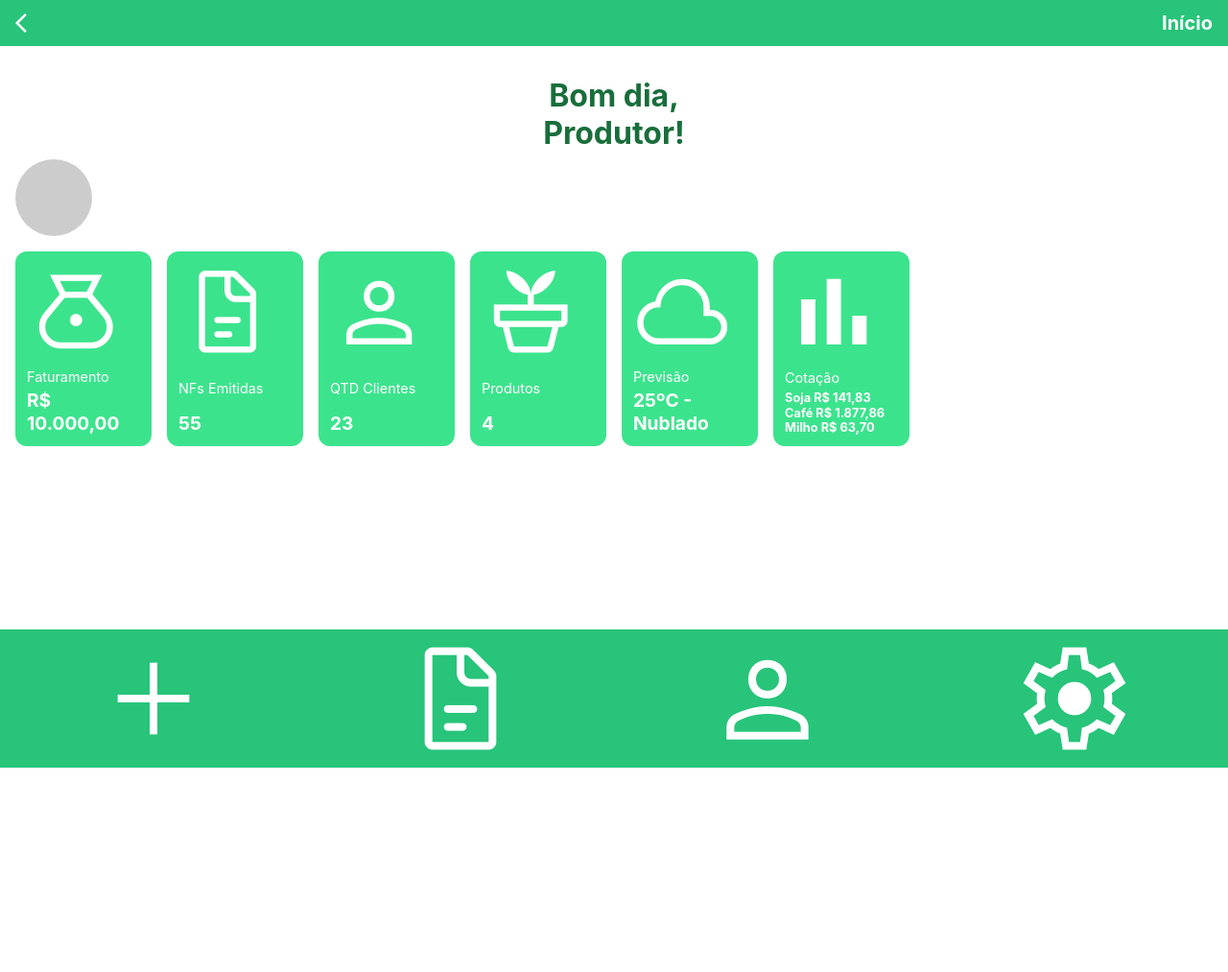
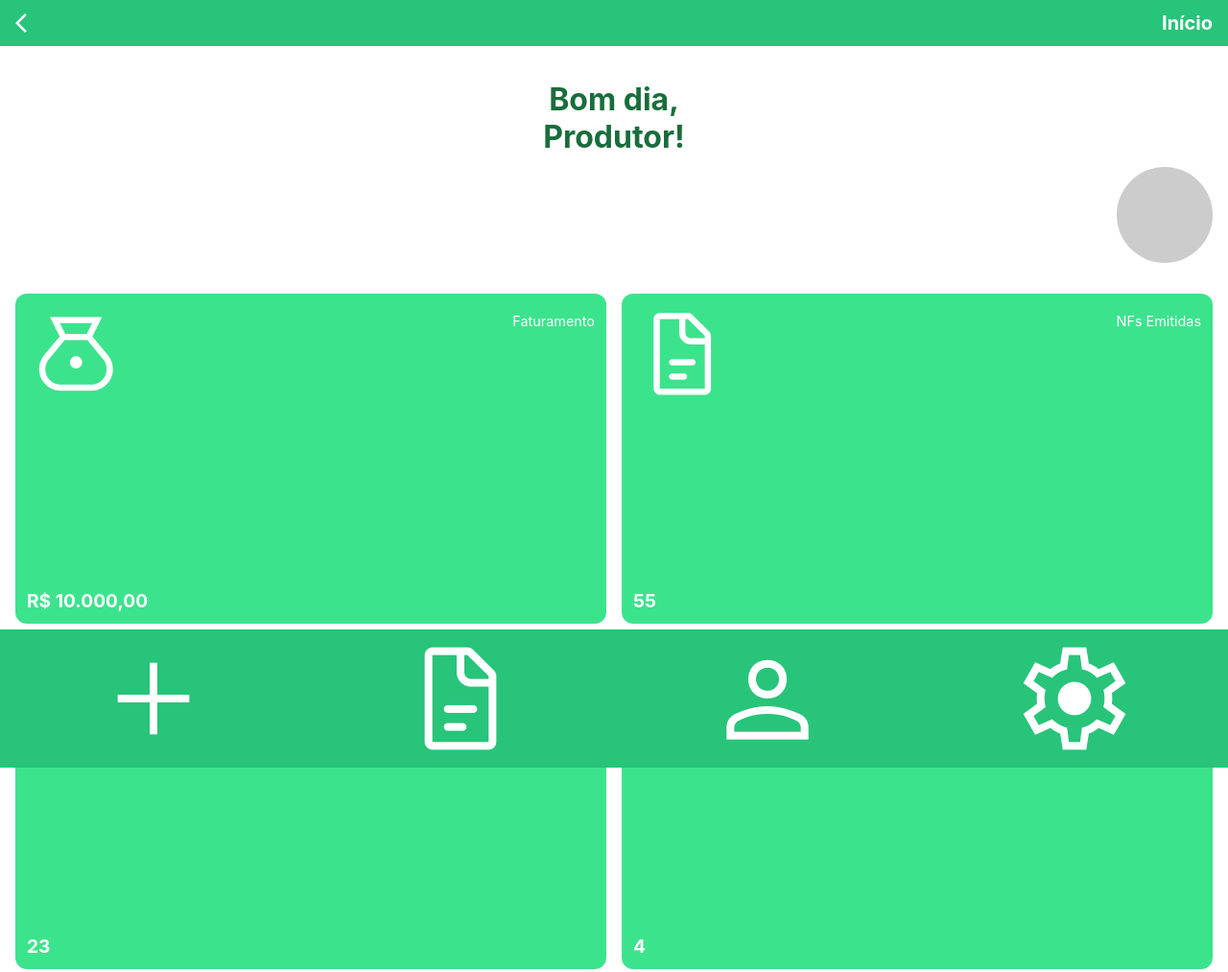
Before and after one commit to ailtonbarreto/nfe-agro-app, a plain HTML site: page home.html in a window 1280 px wide. Shown: the top 1013 px of the page at 96% size. Before the commit the page ends 800 px from the top, so only its background shows below. Drawn offline with nearby package versions, Linux system fonts and the light colour scheme.

Commit message:
Update home.html

```diff
--- a/home.html
+++ b/home.html
@@ -33,6 +33,8 @@
 
     .home-content {
         padding: 1rem;
+        display: flex;
+        flex-direction: column;
     }
 
     .greeting {
@@ -46,16 +48,17 @@
     }
 
     .greeting .avatar {
-        width: 80px;
-        height: 80px;
+        width: 100px;
+        height: 100px;
         border-radius: 50%;
         margin-top: 0.5rem;
         background-color: #ccc;
+        float: right;
     }
 
     .cards {
         display: grid;
-        grid-template-columns: repeat(auto-fill, minmax(140px, 1fr));
+        grid-template-columns: repeat(2, 1fr);
         gap: 1rem;
         margin-top: 1rem;
     }
@@ -64,6 +67,7 @@
         background-color: #3ce38d;
         border-radius: 12px;
         padding: 0.75rem;
+        min-height: 25vw;
         color: white;
         display: flex;
         flex-direction: column;
@@ -83,6 +87,12 @@
         margin-top: 0.25rem;
         font-size: 1.2rem;
         font-weight: bold;
+    }
+
+    .header_card {
+        display: flex;
+        flex-direction: row;
+        justify-content: space-between;
     }
 
     .bottom-nav {
@@ -113,41 +123,89 @@
     </header>
 
     <div class="home-content">
+
         <div class="greeting">
+
             <h1>Bom dia,<br>Produtor!</h1>
-            <!-- placeholder para avatar -->
+
             <div class="avatar"></div>
+
         </div>
 
         <div class="cards">
+
             <div class="card">
+
+                <div class="header_card">
+
                     <span class="material-symbols-outlined">money_bag</span>
                     <div class="label">Faturamento</div>
+
+
+                </div>
+
                 <div class="value">R$ 10.000,00</div>
+
             </div>
             <div class="card">
+
+                <div class="header_card">
+
                     <span class="material-symbols-outlined">docs</span>
                     <div class="label">NFs Emitidas</div>
+
+                </div>
+
                 <div class="value">55</div>
             </div>
             <div class="card">
+
+                <div class="header_card">
+
                     <span class="material-symbols-outlined">person</span>
                     <div class="label">QTD Clientes</div>
+
+                </div>
+
                 <div class="value">23</div>
+
             </div>
+
             <div class="card">
+
+                <div class="header_card">
+
                     <span class="material-symbols-outlined">potted_plant</span>
                     <div class="label">Produtos</div>
+
+                </div>
+
                 <div class="value">4</div>
+
             </div>
+
             <div class="card">
+
+                <div class="header_card">
+
                     <span class="material-symbols-outlined">cloud</span>
                     <div class="label">Previsão</div>
+
+                </div>
+
                 <div class="value">25ºC - Nublado</div>
             </div>
+
             <div class="card">
+
+                <div class="header_card">
+
                     <span class="material-symbols-outlined">bar_chart</span>
                     <div class="label">Cotação</div>
+
+                </div>
+
+
                 <div class="value" style="font-size:0.8rem; line-height:1.2">Soja R$ 141,83<br>Café R$ 1.877,86<br>Milho
                     R$ 63,70</div>
             </div>
```
Lines whose indentation alone changed are shown as unchanged.
